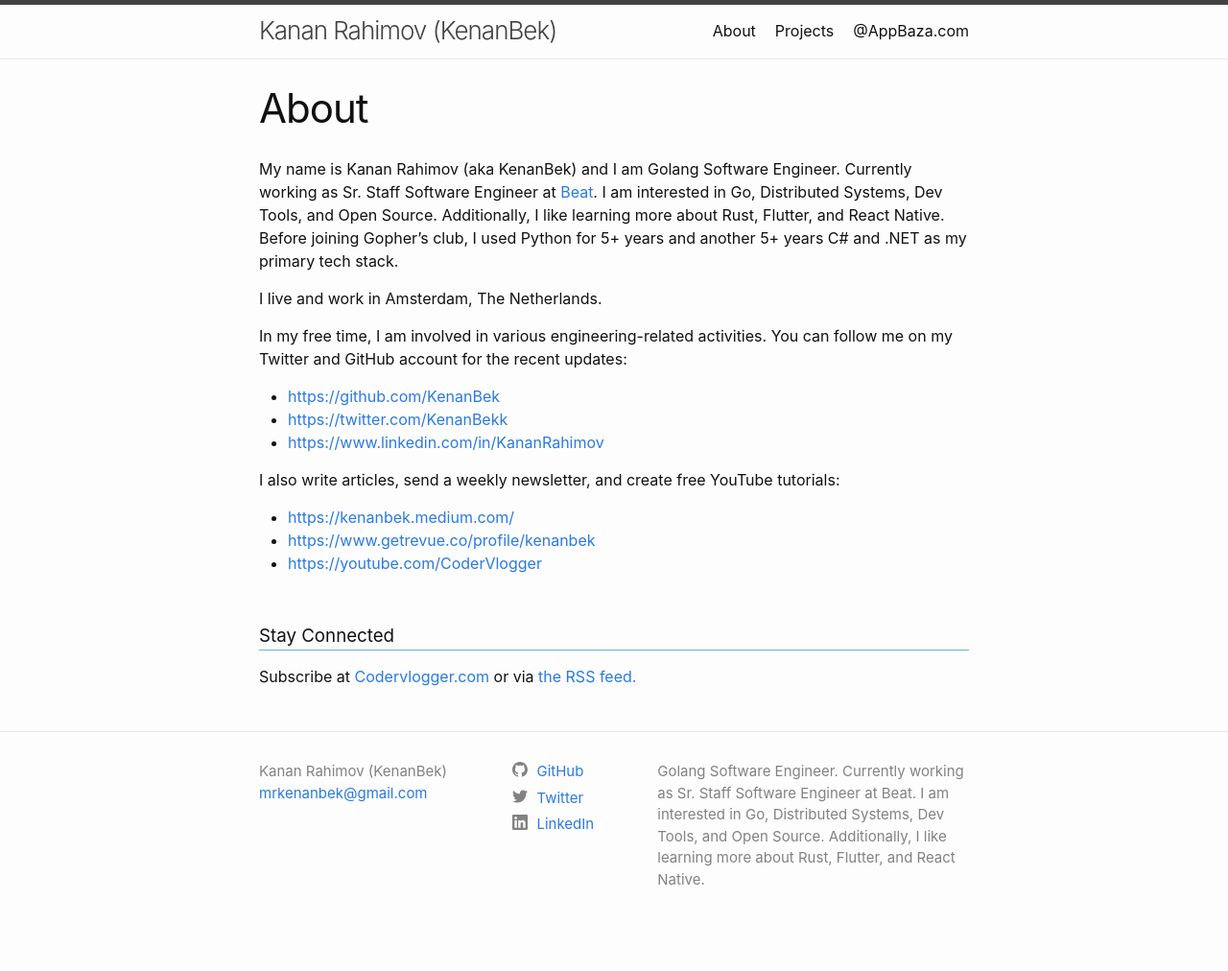
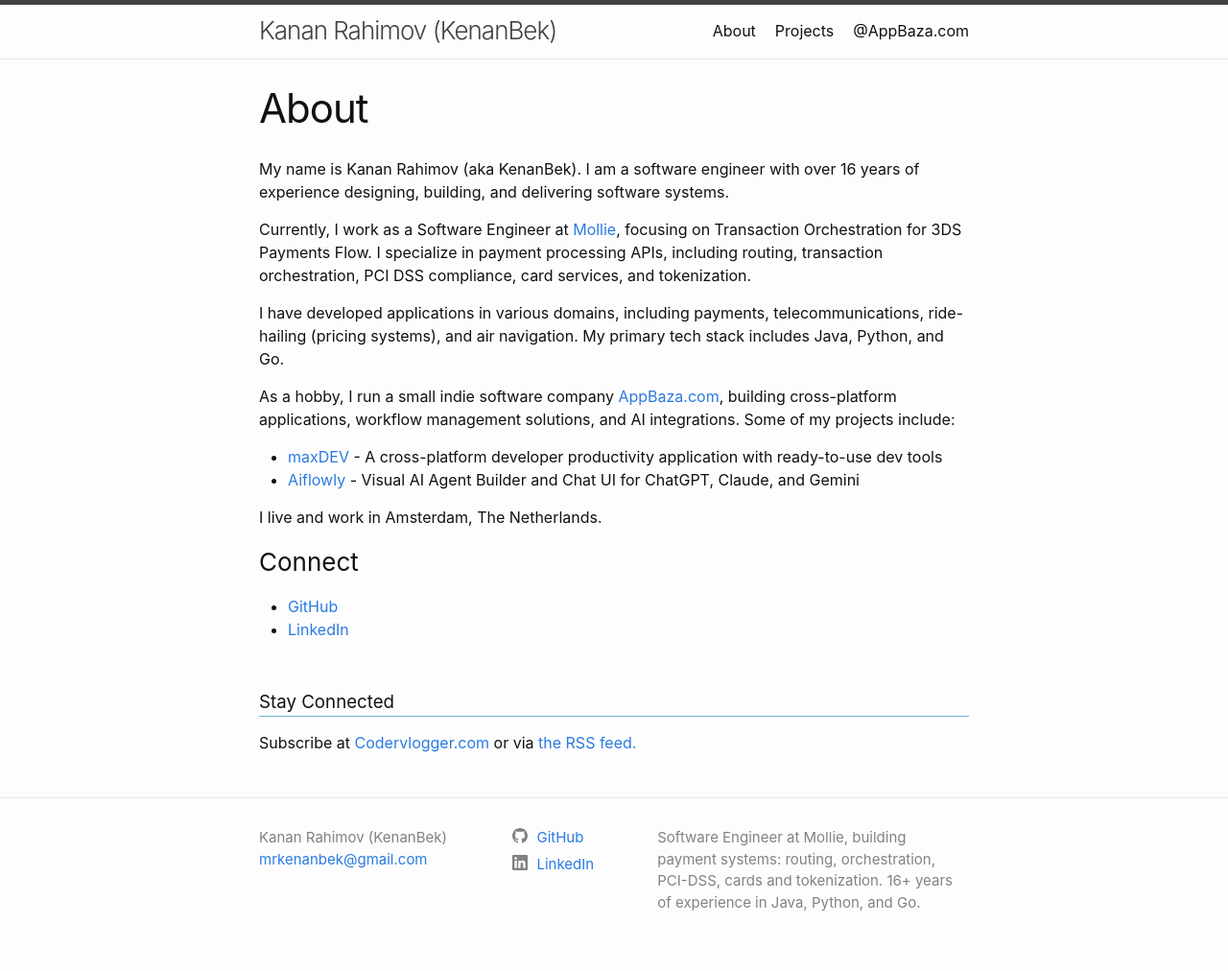
Before and after one commit to KenanBek/kenanbek.github.io, a Jekyll site: the page built from about.md, in a window 1280 px wide. Shown: the whole page at 96% size. Built offline with Jekyll 4.4.1, drawn with Linux system fonts in a browser that asks for light colours; before the commit the page ends 988 px from its top, so only the background shows below that.

Commit message:
update personal information and project details in config and about pages

```diff
--- a/_config.yml
+++ b/_config.yml
@@ -16,13 +16,11 @@
 title: Kanan Rahimov (KenanBek)
 email: mrkenanbek@gmail.com
 description: >- # this means to ignore newlines until "baseurl:"
-  Golang Software Engineer. Currently working as Sr. Staff Software Engineer at Beat. I am interested in Go, Distributed Systems, Dev Tools, and Open Source. Additionally, I like learning more about Rust, Flutter, and React Native.
+  Software Engineer at Mollie, building payment systems: routing, orchestration, PCI-DSS, cards and tokenization. 16+ years of experience in Java, Python, and Go.
 baseurl: "" # the subpath of your site, e.g. /blog
 url: "https://kenanbek.github.io" # the base hostname & protocol for your site, e.g. http://example.com
 github_username:  KenanBek
-twitter_username: KenanBekk
 linkedin_username: KananRahimov
-#youtube_username: CoderVlogger
 disqus:
   shortname: KenanBek
 
--- a/about.md
+++ b/about.md
@@ -5,21 +5,23 @@ permalink: /about/
 sitemap:
     priority: 1
     changefreq: 'weekly'
-    lastmod: 2021-10-09 13:53:38 +0200
+    lastmod: 2026-01-29 12:00:00 +0200
 ---
 
-My name is Kanan Rahimov (aka KenanBek) and I am Golang Software Engineer. Currently working as Sr. Staff Software Engineer at [Beat](https://www.linkedin.com/company/thebeatapp/). I am interested in Go, Distributed Systems, Dev Tools, and Open Source. Additionally, I like learning more about Rust, Flutter, and React Native. Before joining Gopher's club, I used Python for 5+ years and another 5+ years C# and .NET as my primary tech stack.
+My name is Kanan Rahimov (aka KenanBek). I am a software engineer with over 16 years of experience designing, building, and delivering software systems.
+
+Currently, I work as a Software Engineer at [Mollie](https://www.mollie.com/), focusing on Transaction Orchestration for 3DS Payments Flow. I specialize in payment processing APIs, including routing, transaction orchestration, PCI DSS compliance, card services, and tokenization.
+
+I have developed applications in various domains, including payments, telecommunications, ride-hailing (pricing systems), and air navigation. My primary tech stack includes Java, Python, and Go.
+
+As a hobby, I run a small indie software company [AppBaza.com](https://appbaza.com), building cross-platform applications, workflow management solutions, and AI integrations. Some of my projects include:
+
+- [maxDEV](https://appbaza.com) - A cross-platform developer productivity application with ready-to-use dev tools
+- [Aiflowly](https://aiflowly.com) - Visual AI Agent Builder and Chat UI for ChatGPT, Claude, and Gemini
 
 I live and work in Amsterdam, The Netherlands.
 
-In my free time, I am involved in various engineering-related activities. You can follow me on my Twitter and GitHub account for the recent updates:
+### Connect
 
-- [https://github.com/KenanBek](https://github.com/KenanBek/)
-- [https://twitter.com/KenanBekk](https://twitter.com/KenanBekk)
-- [https://www.linkedin.com/in/KananRahimov](https://www.linkedin.com/in/KananRahimov)
-
-I also write articles, send a weekly newsletter, and create free YouTube tutorials:
-
-- [https://kenanbek.medium.com/](https://medium.com/@kenanbek)
-- [https://www.getrevue.co/profile/kenanbek](https://www.getrevue.co/profile/kenanbek)
-- [https://youtube.com/CoderVlogger](https://youtube.com/CoderVlogger)
+- [GitHub](https://github.com/KenanBek)
+- [LinkedIn](https://www.linkedin.com/in/KananRahimov)
```
